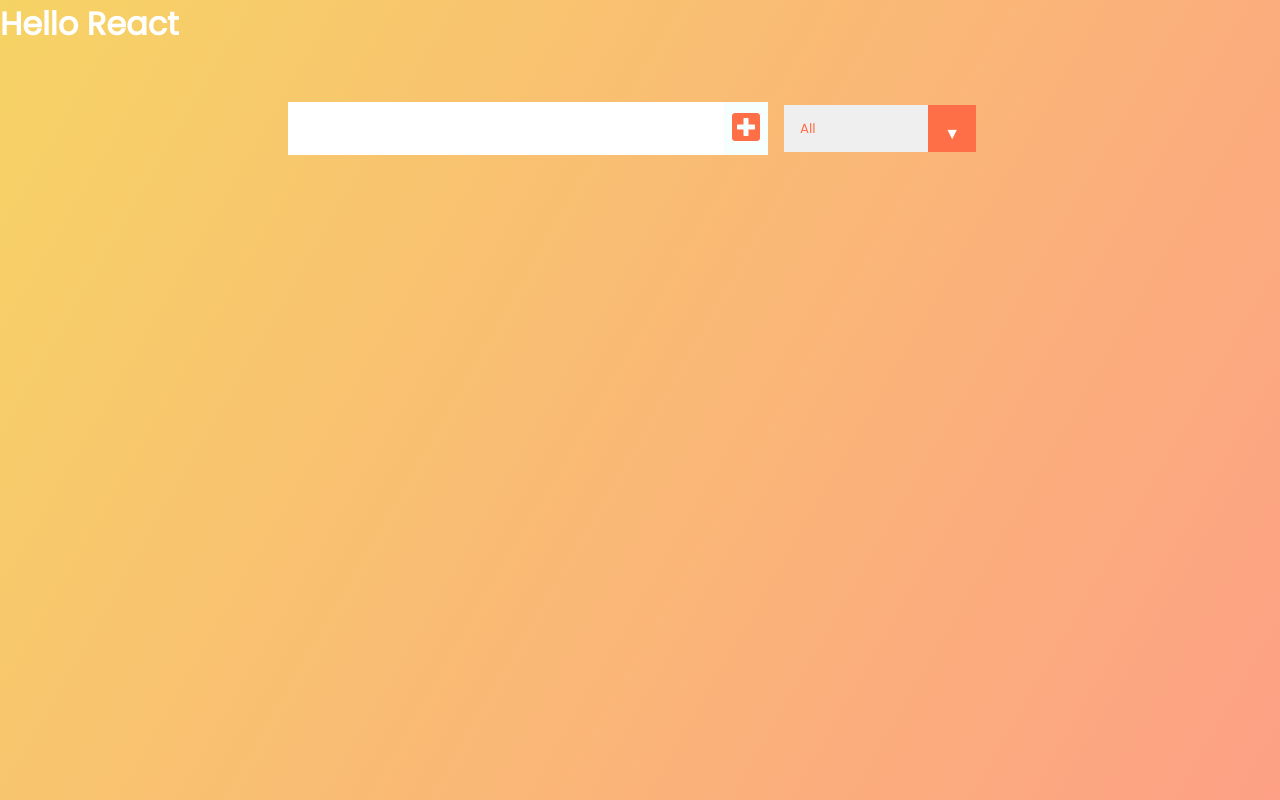
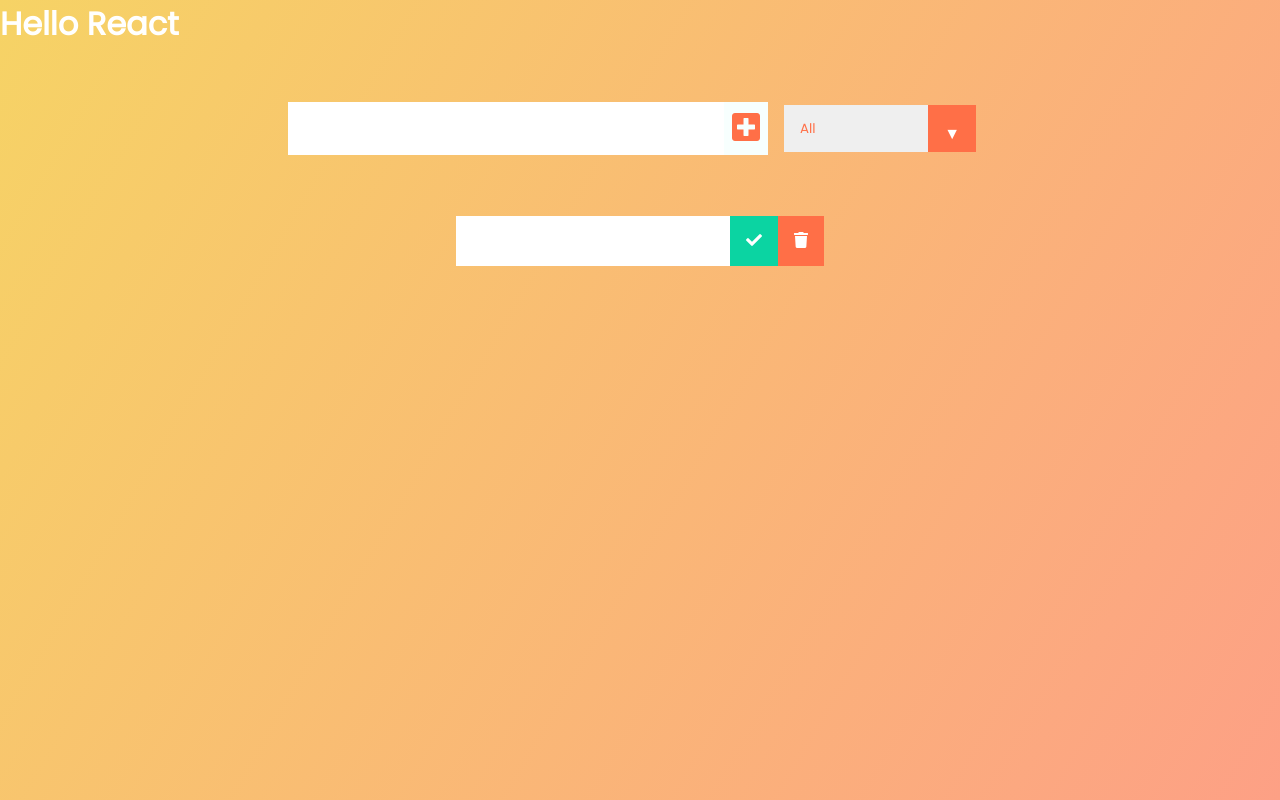
Before and after one commit to Prathyusha-Guduru/todo-list, a React (Create React App) app: page / in a window 1280 px wide. Both pictures are taken after a click on the button 746 px from the left and 128 px from the top of the page. Built offline with nearby package versions, Linux system fonts and the light colour scheme.

Commit message:
Updated todo list

```diff
--- a/src/App.js
+++ b/src/App.js
@@ -10,7 +10,7 @@
   return (
     <div><h1>Hello React</h1>
     <Form setInputText = {setInputText} todos = {todos} setTodos = {setTodos} inputText = {inputText}/>
-    <TodoList/></div>
+    <TodoList todos = {todos}/></div>
 
   );
 }
--- a/src/components/Form.jsx
+++ b/src/components/Form.jsx
@@ -10,7 +10,7 @@
 		e.preventDefault();
 		setTodos([
 			...todos,
-			{text : inputText,completed : false}
+			{text : inputText,completed : false,id : Math.random()*1000}
 		])
 		setInputText(" ");
 	}
--- /dev/null
+++ b/src/components/Todo.jsx
@@ -0,0 +1,19 @@
+import React from 'react';
+
+const Todo = ({text,key}) =>{
+	return (
+		<div className="todo">
+			<li className="todo-item">{text}</li>
+			<button className = "complete-btn">
+				<i className="fas fa-check"></i>
+			</button>
+
+			<button className = "trash-btn" >
+				<i className="fas fa-trash"></i>
+			</button>
+
+		</div>
+	);
+}
+
+export default Todo
--- a/src/components/TodoList.jsx
+++ b/src/components/TodoList.jsx
@@ -1,10 +1,14 @@
 import React from "react"
-
-const TodoList = () =>{
+import Todo from "./Todo"
+const TodoList = ({todos}) =>{
+	console.log(todos);
 	return (
 		<div className="todo-container">
 			<ul className="todo-list">
+				{todos.map(todo=>(
+					<Todo text = {todo.text} key = {todo.id}/>
 
+				))}
 			</ul>
 		</div>
 	);
```
